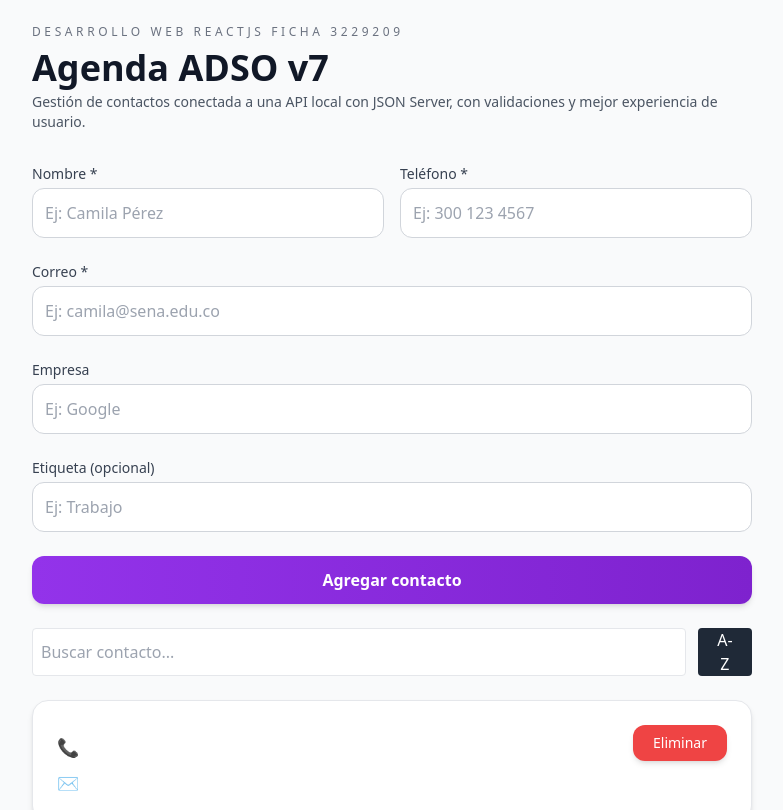
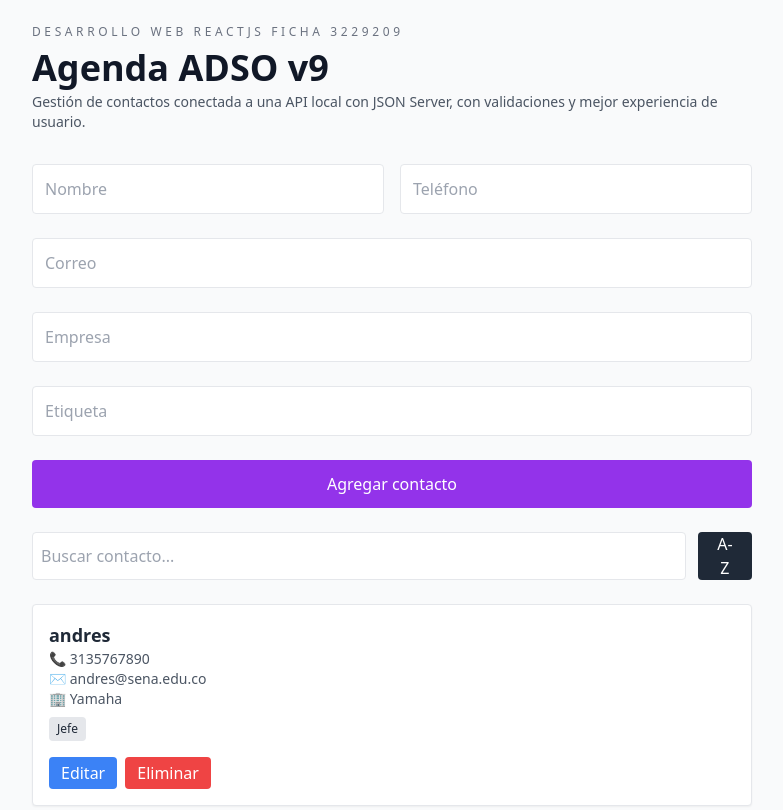
Before and after one commit to MaicolIR33/Agenda-ADSO-3229209, a React (Vite) app: page / in a window 1280 px wide. Shown: the top 810 px of the page, without its empty margins (248-1031 px from the left). Built offline with nearby package versions, Linux system fonts and the light colour scheme; data requests are answered from the project's data file.

Commit message:
Clase_11_Agenda_ADSO_v9_Editar_Contactos_Cierre_ABP

```diff
--- a/db.json
+++ b/db.json
@@ -21,6 +21,22 @@
       "correo": "maicol@sena.edu.co",
       "etiqueta": "trabajador ",
       "empresa": "Bancolombia SAS"
+    },
+    {
+      "id": "31f2",
+      "nombre": "maicol",
+      "telefono": "3205945067",
+      "correo": "maicol@sena.edu.co",
+      "etiqueta": "trabajador ",
+      "empresa": "Bancolombia SAS"
+    },
+    {
+      "nombre": "andres",
+      "telefono": "3135767890",
+      "correo": "andres@sena.edu.co",
+      "etiqueta": "Jefe",
+      "empresa": "Yamaha",
+      "id": "ec30"
     }
   ],
   "$schema": "./node_modules/json-server/schema.json"
--- a/src/App.jsx
+++ b/src/App.jsx
@@ -4,6 +4,7 @@ import {
   listarContactos,
   crearContacto,
   eliminarContactoPorId,
+  actualizarContacto
 } from "./api";
 
 import { APP_INFO } from "./config";
@@ -19,6 +20,8 @@ export default function App() {
 
   const [busqueda, setBusqueda] = useState("");
   const [ordenAsc, setOrdenAsc] = useState(true);
+
+  const [contactoEnEdicion, setContactoEnEdicion] = useState(null);
 
   useEffect(() => {
     cargarContactos();
@@ -56,12 +59,38 @@ export default function App() {
     }
   };
 
-  // FILTRAR
+  const editarContacto = (contacto) => {
+    setContactoEnEdicion(contacto);
+  };
+
+  const cancelarEdicion = () => {
+    setContactoEnEdicion(null);
+  };
+
+  const guardarEdicion = async (datosActualizados) => {
+    try {
+      const actualizado = await actualizarContacto(
+        contactoEnEdicion.id,
+        datosActualizados
+      );
+
+      setContactos((prev) =>
+        prev.map((c) =>
+          c.id === actualizado.id ? actualizado : c
+        )
+      );
+
+      setContactoEnEdicion(null);
+    } catch (err) {
+      console.error(err);
+      setError("No se pudo actualizar el contacto");
+    }
+  };
+
   const contactosFiltrados = contactos.filter((c) =>
     c.nombre.toLowerCase().includes(busqueda.toLowerCase())
   );
 
-  // ORDENAR
   const contactosOrdenados = [...contactosFiltrados].sort((a, b) => {
     if (ordenAsc) {
       return a.nombre.localeCompare(b.nombre);
@@ -89,9 +118,13 @@ export default function App() {
 
       </header>
 
-      <FormularioContacto onAgregar={agregarContacto} />
-
-      {/* BUSCADOR */}
+      <FormularioContacto
+        key={contactoEnEdicion?.id ?? "nuevo"}
+        onAgregar={agregarContacto}
+        onGuardar={guardarEdicion}
+        onCancelar={cancelarEdicion}
+        contactoEnEdicion={contactoEnEdicion}
+      />
 
       <div className="mt-6 flex gap-3">
 
@@ -129,6 +162,7 @@ export default function App() {
               key={contacto.id}
               contacto={contacto}
               onEliminar={eliminarContacto}
+              onEditar={editarContacto}
             />
           ))}
         </div>
--- a/src/components/ContactoCard.jsx
+++ b/src/components/ContactoCard.jsx
@@ -1,52 +1,50 @@
-export default function ContactoCard({
-  nombre,
-  telefono,
-  correo,
-  etiqueta,
-  empresa,
-  onEliminar,
-}) {
+export default function ContactoCard({ contacto, onEliminar, onEditar }) {
+
   return (
-    <div className="bg-white border border-gray-200 rounded-2xl p-6 flex items-start justify-between shadow-md hover:shadow-lg transition duration-300">
+    <div className="border p-4 rounded shadow-sm bg-white">
 
-      <div className="space-y-2">
+      <h2 className="text-lg font-bold">{contacto.nombre}</h2>
 
-        <h3 className="text-xl font-semibold text-gray-800">
-          {nombre}
-        </h3>
-
-        <p className="text-gray-600 text-sm flex items-center gap-2">
-          <span className="text-purple-500 text-lg">📞</span>
-          {telefono}
+      <p className="text-sm text-gray-600">
+        📞 {contacto.telefono}
       </p>
 
-        <p className="text-gray-600 text-sm flex items-center gap-2">
-          <span className="text-purple-500 text-lg">✉️</span>
-          {correo}
+      <p className="text-sm text-gray-600">
+        ✉️ {contacto.correo}
       </p>
 
-        {/* NUEVO CAMPO EMPRESA */}
-        {empresa && (
-          <p className="text-gray-600 text-sm">
-            🏢 {empresa}
+      {contacto.empresa && (
+        <p className="text-sm text-gray-600">
+          🏢 {contacto.empresa}
         </p>
       )}
 
-        {etiqueta && (
-          <span className="inline-block bg-purple-100 text-purple-700 text-xs px-3 py-1 rounded-full mt-2">
-            {etiqueta}
-          </span>
+      {contacto.etiqueta && (
+        <p className="text-xs bg-gray-200 inline-block px-2 py-1 rounded mt-2">
+          {contacto.etiqueta}
+        </p>
       )}
 
-      </div>
+      <div className="flex gap-2 mt-4">
 
+        {/* BOTÓN EDITAR */}
         <button
-        onClick={onEliminar}
-        className="bg-red-500 hover:bg-red-600 text-white text-sm px-5 py-2 rounded-xl shadow-md transition transform hover:scale-105"
+          onClick={() => onEditar(contacto)}
+          className="bg-blue-500 text-white px-3 py-1 rounded"
+        >
+          Editar
+        </button>
+
+        {/* BOTÓN ELIMINAR */}
+        <button
+          onClick={() => onEliminar(contacto.id)}
+          className="bg-red-500 text-white px-3 py-1 rounded"
         >
           Eliminar
         </button>
 
       </div>
+
+    </div>
   );
 }
--- a/src/components/FormularioContacto.jsx
+++ b/src/components/FormularioContacto.jsx
@@ -1,24 +1,30 @@
 import { useState } from "react";
 
-export default function FormularioContacto({ onAgregar }) {
+export default function FormularioContacto({ onAgregar, onGuardar, onCancelar, contactoEnEdicion }) {
+
   const [form, setForm] = useState({
-    nombre: "",
-    telefono: "",
-    correo: "",
-    etiqueta: "",
-    empresa: "",
+    nombre: contactoEnEdicion?.nombre ?? "",
+    telefono: contactoEnEdicion?.telefono ?? "",
+    correo: contactoEnEdicion?.correo ?? "",
+    etiqueta: contactoEnEdicion?.etiqueta ?? "",
+    empresa: contactoEnEdicion?.empresa ?? "",
   });
 
   const onChange = (e) => {
-    setForm({ ...form, [e.target.name]: e.target.value });
+    const { name, value } = e.target;
+    setForm(prev => ({ ...prev, [name]: value }));
   };
 
-  const onSubmit = (e) => {
+  const onSubmit = async (e) => {
     e.preventDefault();
 
     if (!form.nombre || !form.telefono || !form.correo) return;
 
-    onAgregar(form);
+    if (contactoEnEdicion) {
+      await onGuardar(form);
+    } else {
+      await onAgregar(form);
+    }
 
     setForm({
       nombre: "",
@@ -34,80 +40,70 @@ export default function FormularioContacto({ onAgregar }) {
 
       <div className="grid grid-cols-1 md:grid-cols-2 gap-4">
 
-        <div>
-          <label className="block text-sm font-medium text-gray-700 mb-1">
-            Nombre *
-          </label>
         <input
-            className="w-full p-3 rounded-xl border border-gray-300 focus:outline-none focus:ring-2 focus:ring-purple-500 transition"
           name="nombre"
-            placeholder="Ej: Camila Pérez"
+          placeholder="Nombre"
           value={form.nombre}
           onChange={onChange}
+          className="border p-3 rounded"
         />
-        </div>
 
-        <div>
-          <label className="block text-sm font-medium text-gray-700 mb-1">
-            Teléfono *
-          </label>
         <input
-            className="w-full p-3 rounded-xl border border-gray-300 focus:outline-none focus:ring-2 focus:ring-purple-500 transition"
           name="telefono"
-            placeholder="Ej: 300 123 4567"
+          placeholder="Teléfono"
           value={form.telefono}
           onChange={onChange}
+          className="border p-3 rounded"
         />
-        </div>
 
       </div>
 
-      <div>
-        <label className="block text-sm font-medium text-gray-700 mb-1">
-          Correo *
-        </label>
       <input
-          className="w-full p-3 rounded-xl border border-gray-300 focus:outline-none focus:ring-2 focus:ring-purple-500 transition"
         name="correo"
-          placeholder="Ej: camila@sena.edu.co"
+        placeholder="Correo"
         value={form.correo}
         onChange={onChange}
+        className="border p-3 rounded w-full"
       />
-      </div>
 
-      {/* NUEVO CAMPO EMPRESA */}
-      <div>
-        <label className="block text-sm font-medium text-gray-700 mb-1">
-          Empresa
-        </label>
       <input
-          className="w-full p-3 rounded-xl border border-gray-300 focus:outline-none focus:ring-2 focus:ring-purple-500 transition"
         name="empresa"
-          placeholder="Ej: Google"
+        placeholder="Empresa"
         value={form.empresa}
         onChange={onChange}
+        className="border p-3 rounded w-full"
       />
-      </div>
 
-      <div>
-        <label className="block text-sm font-medium text-gray-700 mb-1">
-          Etiqueta (opcional)
-        </label>
       <input
-          className="w-full p-3 rounded-xl border border-gray-300 focus:outline-none focus:ring-2 focus:ring-purple-500 transition"
         name="etiqueta"
-          placeholder="Ej: Trabajo"
+        placeholder="Etiqueta"
         value={form.etiqueta}
         onChange={onChange}
+        className="border p-3 rounded w-full"
       />
-      </div>
+
+      <div className="flex gap-3">
 
         <button
           type="submit"
-        className="w-full bg-gradient-to-r from-purple-600 to-purple-700 hover:from-purple-700 hover:to-purple-800 text-white py-3 rounded-xl font-semibold shadow-md transition transform hover:scale-105"
+          className="bg-purple-600 text-white py-3 px-4 rounded w-full"
         >
-        Agregar contacto
+          {contactoEnEdicion ? "Guardar cambios" : "Agregar contacto"}
         </button>
+
+        {/* BOTÓN CANCELAR — solo aparece cuando se está editando */}
+        {contactoEnEdicion && (
+          <button
+            type="button"
+            onClick={onCancelar}
+            className="text-white py-3 px-4 rounded w-full"
+            style={{ backgroundColor: "#4A64ED" }}
+          >
+            Cancelar
+          </button>
+        )}
+
+      </div>
 
     </form>
   );
--- a/src/config.js
+++ b/src/config.js
@@ -1,11 +1,10 @@
 // Archivo: src/config.js
-// Este archivo centraliza configuraciones reutilizables de la Agenda ADSO.
-// URL base del backend local de Agenda ADSO.
-// Si cambia el puerto o la ruta, solo se modifica aquí.
+
 export const API_BASE_URL = "http://localhost:3002/contactos";
-// Información general de la aplicación que se utilizará en App.jsx
+
 export const APP_INFO = {
-    ficha: "3229209",
-    titulo: "Agenda ADSO v7",
-    subtitulo: "Gestión de contactos conectada a una API local con JSON Server, con validaciones y mejor experiencia de usuario.",
+  ficha: "3229209",
+  titulo: "Agenda ADSO v9",
+  subtitulo:
+    "Gestión de contactos conectada a una API local con JSON Server, con validaciones y mejor experiencia de usuario.",
 };
```
Also changed, not shown: src/api.js (+45 -21 lines). Lines whose indentation alone changed are shown as unchanged.
